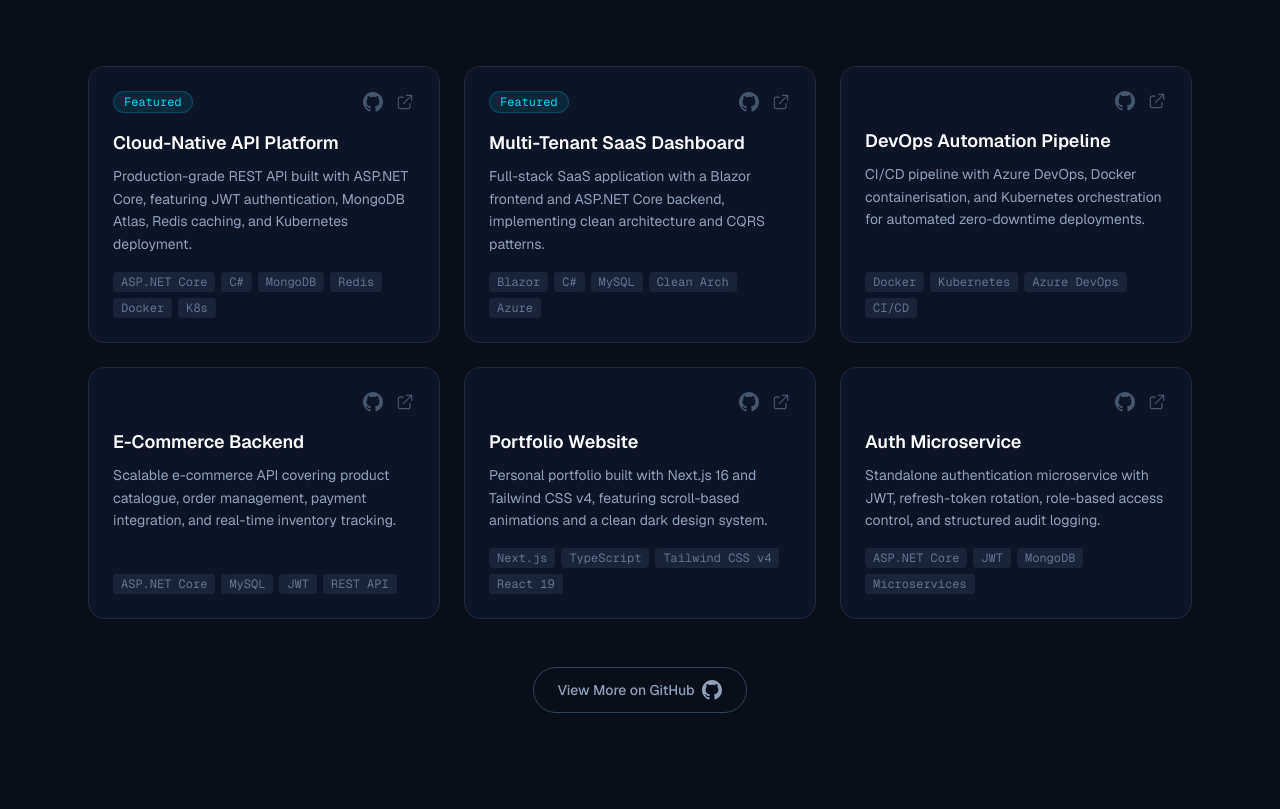
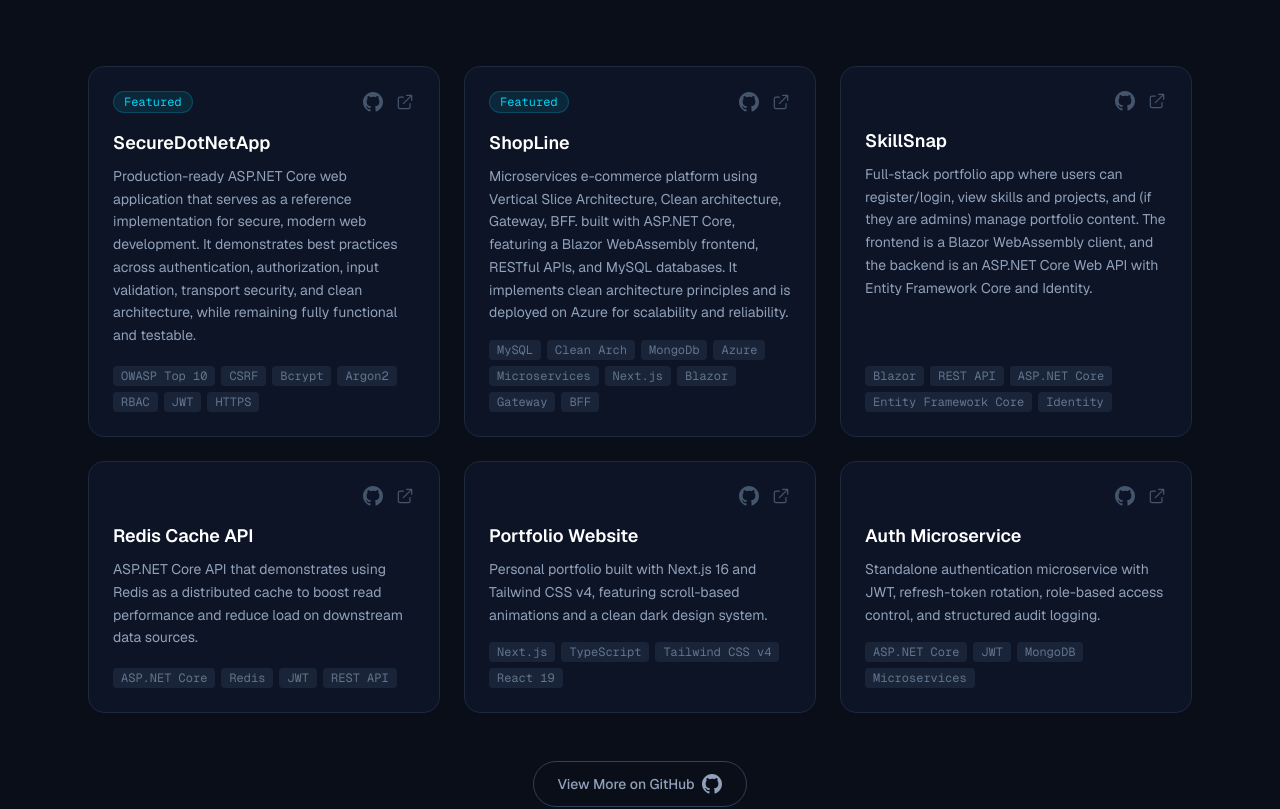
Before and after one commit to almansorIT/My-Portfolio, a Next.js app: page / in a window 1280 px wide. Shown: the part 4088-4897 px from the top of the page. Built offline with nearby package versions, Linux system fonts and the light colour scheme.

Commit message:
adding real projects to the portfolio

```diff
--- a/components/Landing/contact.tsx
+++ b/components/Landing/contact.tsx
@@ -265,7 +265,7 @@
         {/* Footer */}
         <div className="mt-24 pt-8 border-t border-slate-800 text-center">
           <p className="text-slate-600 text-sm font-mono">
-            Designed &amp; built by{' '}
+
             <span className="text-slate-400">Almansoor Mukhawi</span> ·{' '}
             {new Date().getFullYear()}
           </p>
--- a/components/Landing/work.tsx
+++ b/components/Landing/work.tsx
@@ -21,39 +21,39 @@
 
 const projects = [
   {
-    title: 'Cloud-Native API Platform',
+    title: 'SecureDotNetApp',
     description:
-      'Production-grade REST API built with ASP.NET Core, featuring JWT authentication, MongoDB Atlas, Redis caching, and Kubernetes deployment.',
-    tags: ['ASP.NET Core', 'C#', 'MongoDB', 'Redis', 'Docker', 'K8s'],
+      'Production-ready ASP.NET Core web application that serves as a reference implementation for secure, modern web development. It demonstrates best practices across authentication, authorization, input validation, transport security, and clean architecture, while remaining fully functional and testable.',
+    tags: ['OWASP Top 10', 'CSRF', 'Bcrypt', 'Argon2', 'RBAC', 'JWT', 'HTTPS'],
     github: 'https://github.com/almansorIT',
-    demo: '#',
+    demo: 'https://github.com/almansorIT/SecureDotNetApp',
     featured: true,
   },
   {
-    title: 'Multi-Tenant SaaS Dashboard',
+    title: 'ShopLine',
     description:
-      'Full-stack SaaS application with a Blazor frontend and ASP.NET Core backend, implementing clean architecture and CQRS patterns.',
-    tags: ['Blazor', 'C#', 'MySQL', 'Clean Arch', 'Azure'],
+      'Microservices e-commerce platform using Vertical Slice Architecture, Clean architecture, Gateway, BFF. built with ASP.NET Core, featuring a Blazor WebAssembly frontend, RESTful APIs, and MySQL databases. It implements clean architecture principles and is deployed on Azure for scalability and reliability.',
+    tags: ['MySQL', 'Clean Arch', 'MongoDb', 'Azure','Microservices','Next.js','Blazor', 'Gateway', 'BFF'],
     github: 'https://github.com/almansorIT',
-    demo: '#',
+    demo: 'https://github.com/almansorIT/ShopLine',
     featured: true,
   },
   {
-    title: 'DevOps Automation Pipeline',
+    title: 'SkillSnap',
     description:
-      'CI/CD pipeline with Azure DevOps, Docker containerisation, and Kubernetes orchestration for automated zero-downtime deployments.',
-    tags: ['Docker', 'Kubernetes', 'Azure DevOps', 'CI/CD'],
+      'Full-stack portfolio app where users can register/login, view skills and projects, and (if they are admins) manage portfolio content. The frontend is a Blazor WebAssembly client, and the backend is an ASP.NET Core Web API with Entity Framework Core and Identity.',
+    tags: ['Blazor','REST API' ,'ASP.NET Core', 'Entity Framework Core', 'Identity'],
     github: 'https://github.com/almansorIT',
-    demo: '#',
+    demo: 'https://github.com/almansorIT/SkillSnap',
     featured: false,
   },
   {
-    title: 'E-Commerce Backend',
+    title: 'Redis Cache API',
     description:
-      'Scalable e-commerce API covering product catalogue, order management, payment integration, and real-time inventory tracking.',
-    tags: ['ASP.NET Core', 'MySQL', 'JWT', 'REST API'],
+      'ASP.NET Core API that demonstrates using Redis as a distributed cache to boost read performance and reduce load on downstream data sources.',
+    tags: ['ASP.NET Core', 'Redis', 'JWT', 'REST API'],
     github: 'https://github.com/almansorIT',
-    demo: '#',
+    demo: 'https://github.com/almansorIT/Redis',
     featured: false,
   },
   {
```
